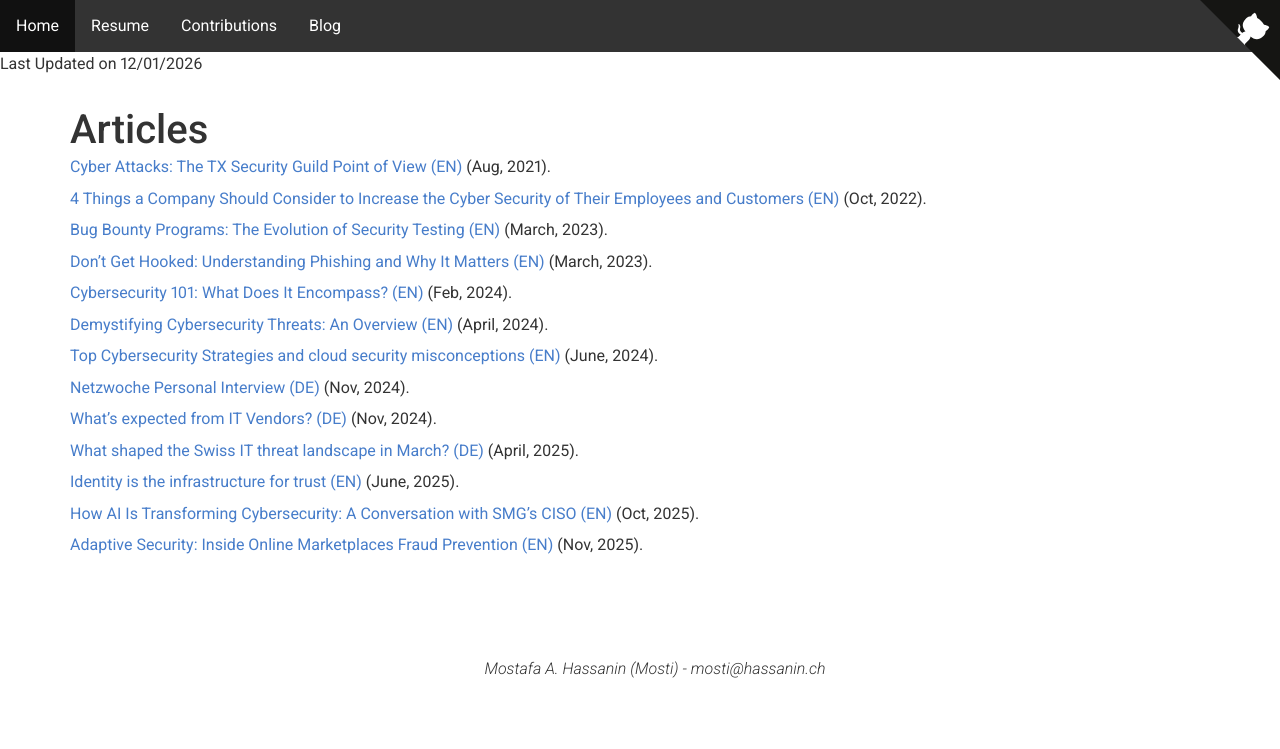
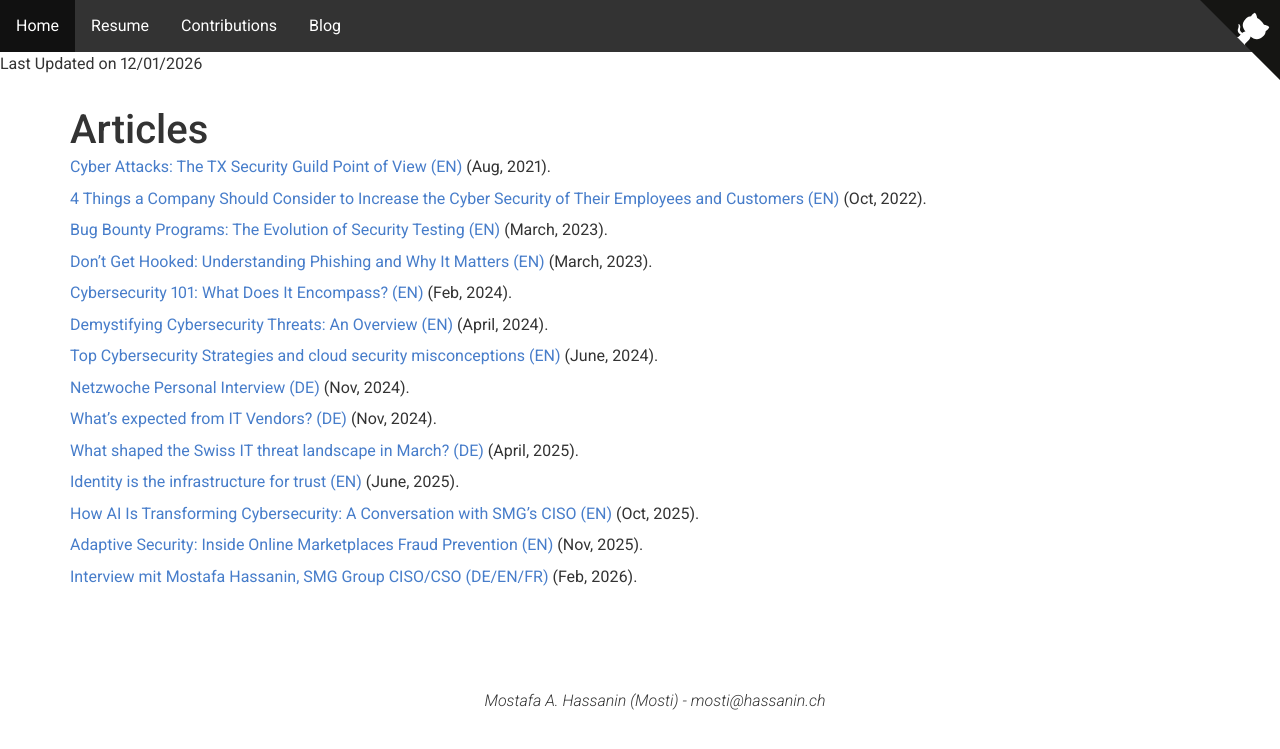
Before and after one commit to mabdelmoez/mabdelmoez.github.io, a Jekyll site: the page built from blog.md, in a window 1280 px wide. Shown: the top 749 px of the page. Built offline with Jekyll 4.4.1, drawn with Linux system fonts in a browser that asks for light colours; nearby versions of some CDN libraries; a style sheet for code colours, icons or effects is not loaded; our own code applies the rules of GitHub Pages for plain Markdown files.

Commit message:
Update blog.md

```diff
--- a/blog.md
+++ b/blog.md
@@ -28,3 +28,5 @@ layout: dull
 [How AI Is Transforming Cybersecurity: A Conversation with SMG’s CISO (EN)](https://swissmarketplace.group/how-ai-is-transforming-cybersecurity-a-conversation-with-smgs-ciso/) (Oct, 2025).
 
 [Adaptive Security: Inside Online Marketplaces Fraud Prevention (EN)](https://swissmarketplace.group/tech-blog/risk-score-model/) (Nov, 2025).
+
+[Interview mit Mostafa Hassanin, SMG Group CISO/CSO (DE/EN/FR)](https://swissmarketplace.group/de/blog/interview-mit-mostafa-hassanin-smg-group-ciso-cso/) (Feb, 2026).
```
